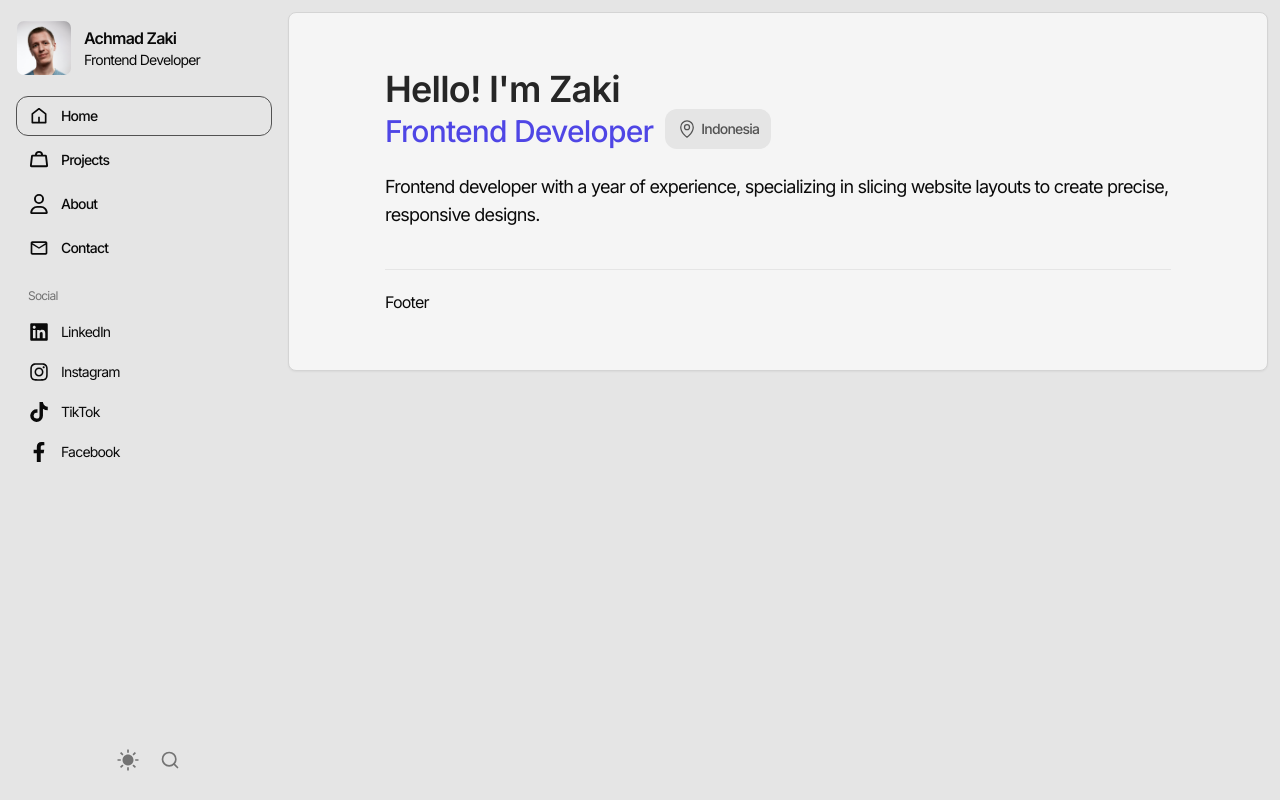
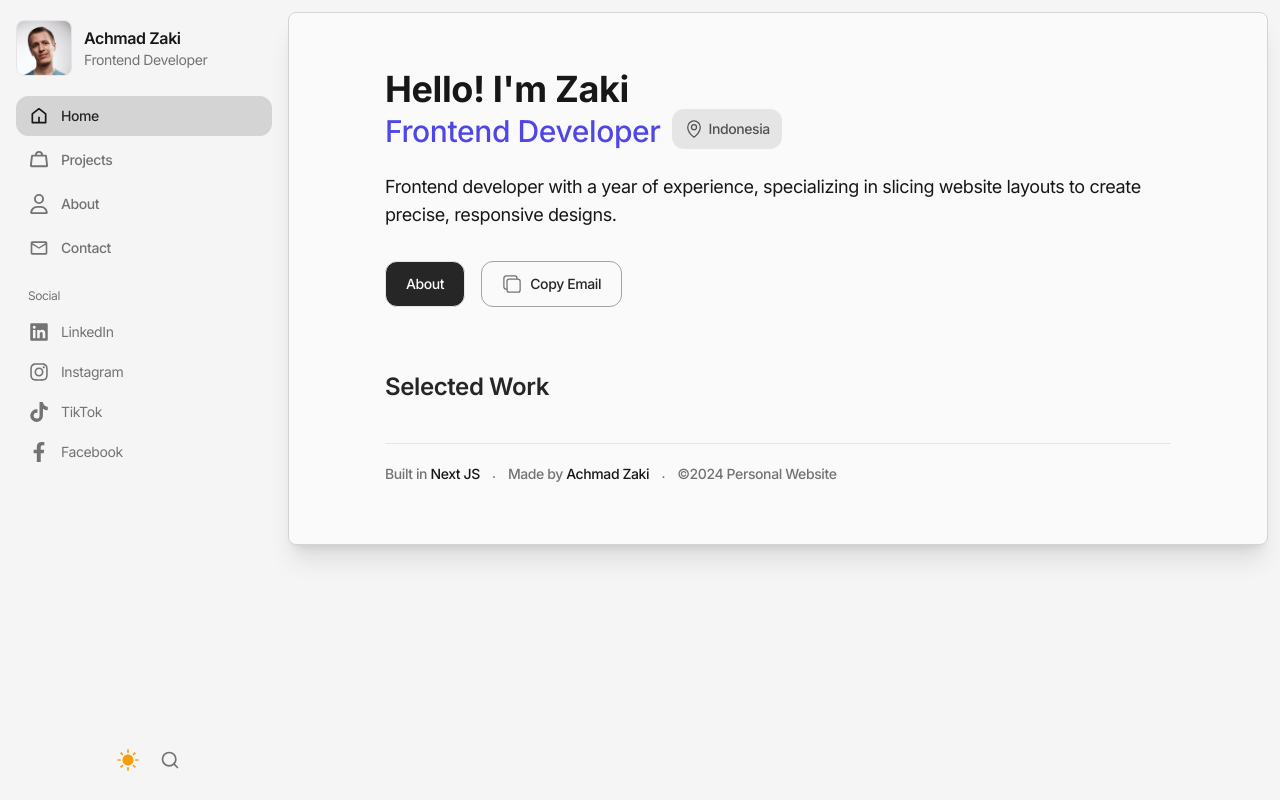
Before and after one commit to achmad-zaki/portfolio, a Next.js app: page / in a window 1280 px wide. Built offline with nearby package versions, Linux system fonts and the light colour scheme.

Commit message:
done: fix sidebar

```diff
--- a/src/app/globals.css
+++ b/src/app/globals.css
@@ -4,8 +4,8 @@
 
 @layer base {
   :root {
-    --background: 0 0% 89.8%;
-    --foreground: 0 0% 3.9%;
+    --background: 0 0% 96.1%;
+    --foreground: 0 0% 9%;
     --card: 0 0% 100%;
     --card-foreground: 0 0% 3.9%;
     --popover: 0 0% 100%;
@@ -34,7 +34,7 @@
 
   .dark {
     --background: 0 0% 3.9%;
-    --foreground: 0 0% 98%;
+    --foreground: 0 0% 96.1%;
     --card: 0 0% 3.9%;
     --card-foreground: 0 0% 98%;
     --popover: 0 0% 3.9%;
@@ -67,7 +67,7 @@
   }
 
   body {
-    @apply bg-background text-foreground transition-all duration-300 tracking-tighter;
+    @apply bg-background text-foreground tracking-tight;
   }
 }
 
--- a/src/app/page.tsx
+++ b/src/app/page.tsx
@@ -1,9 +1,14 @@
 import { PiMapPin } from "react-icons/pi";
+import MotionSection from "@/components/MotionSection";
+import Button from "@/components/ui/button";
+import { IoCopyOutline } from "react-icons/io5";
+import Link from "next/link";
 
 export default function HomePage() {
   return (
-    <section className="">
-      <h1 className="text-4xl font-semibold dark:text-neutral-100 text-neutral-800">Hello! I&apos;m Zaki</h1>
+    <div className="space-y-16">
+      <MotionSection delay={0.15}>
+        <h1 className="text-4xl font-bold">Hello! I&apos;m Zaki</h1>
         <div className="flex flex-wrap gap-3">
           <h3 className="text-3xl font-medium dark:text-indigo-300 text-indigo-600 mt-1">Frontend Developer</h3>
           <div className="dark:bg-neutral-800 bg-neutral-200 dark:text-neutral-400 text-neutral-600 font-medium rounded-xl flex items-center px-3 py-2 gap-1">
@@ -14,6 +19,30 @@ export default function HomePage() {
         <div>
           <p className="mt-6 dark:text-neutral-400 text-lg">Frontend developer with a year of experience, specializing in slicing website layouts to create precise, responsive designs.</p>
         </div>
-    </section>
+        <div className="mt-8 flex flex-col md:flex-row items-center gap-4">
+          <Link href="/about" className="block w-full md:w-auto">
+            <Button
+              size="md"
+              className="w-full md:w-auto"
+            >
+              About
+            </Button>
+          </Link>
+          <Button
+            icon={<IoCopyOutline className="size-5 text-neutral-500" />}
+            size="md"
+            variant="outline"
+            className="w-full md:w-auto"
+          >
+            Copy Email
+          </Button>
+        </div>
+      </MotionSection>
+
+      <MotionSection delay={0.3}>
+        <h1 className="text-2xl font-semibold dark:text-neutral-100 text-neutral-800">Selected Work</h1>
+
+      </MotionSection>
+    </div>
   );
 }
--- a/src/app/template.tsx
+++ /dev/null
@@ -1,14 +0,0 @@
-'use client'
-
-import { motion } from 'framer-motion'
-
-export default function Template({ children }: { children: React.ReactNode }) {
-    return (
-        <motion.main initial={{ y: 20, opacity: 0 }}
-            animate={{ y: 0, opacity: 1 }}
-            transition={{ ease: 'easeInOut', duration: 0.75 }}
-        >
-            {children}
-        </motion.main>
-    )
-}
--- a/src/components/DarkMode.tsx
+++ b/src/components/DarkMode.tsx
@@ -2,24 +2,24 @@
 
 import { RiMoonFill } from "react-icons/ri";
 import { useTheme } from "next-themes";
-import { useEffect, useState } from "react";
+import { Fragment } from "react";
 import { AiFillSun } from "react-icons/ai";
 
 const DarkMode = () => {
     const { theme, setTheme } = useTheme()
 
     return (
-        <>
+        <Fragment>
             {theme === 'dark' ? (
                 <button onClick={() => setTheme('light')} className="dark:hover:bg-neutral-800 hover:bg-neutral-200 p-2 rounded-full transition-smooth hover:rotate-12">
-                    <RiMoonFill className="size-6 text-neutral-500" />
+                    <RiMoonFill className="size-6 text-amber-500" />
                 </button>
             ) : (
                 <button onClick={() => setTheme('dark')} className="dark:hover:bg-neutral-800 hover:bg-neutral-200 p-2 rounded-full transition-smooth hover:rotate-12">
-                    <AiFillSun className="size-6 text-neutral-500" />
+                    <AiFillSun className="size-6 text-amber-500" />
                 </button>
             )}
-        </>
+        </Fragment>
     )
 }
 
--- a/src/components/Footer.tsx
+++ b/src/components/Footer.tsx
@@ -1,8 +1,17 @@
+import Link from 'next/link'
 import React from 'react'
 
 const Footer = () => {
     return (
-        <div className='border-t mt-10 pt-5'>Footer</div>
+        <div className='border-t mt-10 pt-5'>
+            <div className='flex flex-wrap gap-x-3'>
+                <p className='text-sm dark:text-neutral-500 text-neutral-500 font-medium'>Built in <Link href="https://nextjs.org/" className='text-foreground dark:hover:text-neutral-400 transition-smooth'>Next JS</Link></p>
+                <p className='dark:text-neutral-500 text-neutral-500'>&#903;</p>
+                <p className='text-sm dark:text-neutral-500 text-neutral-500 font-medium'>Made by <Link href="/" className='text-foreground dark:hover:text-neutral-400 transition-smooth'>Achmad Zaki</Link></p>
+                <p className='dark:text-neutral-500 text-neutral-500'>&#903;</p>
+                <p className='text-sm dark:text-neutral-500 text-neutral-500 font-medium'>&copy;2024 Personal Website</p>
+            </div>
+        </div>
     )
 }
 
--- /dev/null
+++ b/src/components/MotionSection.tsx
@@ -0,0 +1,17 @@
+'use client'
+
+import { motion } from 'framer-motion';
+
+const MotionSection = ({ children, delay = 0 }: { children: React.ReactNode, delay: number }) => {
+    return (
+        <motion.section
+            initial={{ opacity: 0, translateY: 15 }}
+            animate={{ opacity: 1, translateY: 0 }}
+            transition={{ type: 'spring', ease: "easeInOut", duration: 0.75, delay: delay }}
+        >
+            {children}
+        </motion.section>
+    );
+};
+
+export default MotionSection;
--- a/src/components/Sidebar.tsx
+++ b/src/components/Sidebar.tsx
@@ -8,6 +8,7 @@ import { twMerge } from "tailwind-merge"
 import { SOCIAL_ITEMS } from "@/constants/social"
 import DarkMode from "./DarkMode"
 import Search from "./Search"
+import Tooltip from "./ui/tooltip"
 
 const Sidebar = () => {
     const pathname = usePathname()
@@ -18,31 +19,29 @@ const Sidebar = () => {
                 <div className="flex items-center">
                     <Avatar />
                     <div className="hidden lg:block ml-3">
-                        <h5 className="dark:text-neutral-100 font-semibold">Achmad Zaki</h5>
-                        <p className="text-sm dark:text-neutral-400">Frontend Developer</p>
+                        <h5 className="text-foreground font-semibold">Achmad Zaki</h5>
+                        <p className="text-sm text-neutral-500">Frontend Developer</p>
                     </div>
                 </div>
 
                 <div className="flex flex-col items-center lg:items-start gap-y-5 flex-1">
                     <div className="w-full flex flex-col gap-y-1">
                         {MENU_ITEMS.map((menu, index) => {
-                            const activeClass = pathname === menu.href ? 'dark:bg-neutral-700 bg-neutral-200 border border-neutral-600' : ''
-                            const activeText = pathname === menu.href ? 'dark:text-neutral-100 text-neutral-700' : 'dark:text-neutral-400 text-neutral-500'
+                            const activeClass = pathname === menu.href ? 'dark:bg-neutral-700 bg-neutral-300 border dark:border-neutral-600 border-neutral-300' : ''
+                            const activeText = pathname === menu.href ? 'dark:text-neutral-100 text-neutral-800' : 'dark:text-neutral-400 text-neutral-500'
 
                             return (
                                 <Link key={index} href={menu.href}>
                                     <div
-                                        className={twMerge(`relative group dark:hover:bg-neutral-800 border border-transparent dark:hover:border-neutral-600 transition-smooth h-12 lg:h-10 flex lg:flex-row items-center justify-center lg:justify-start rounded-xl lg:px-3`, activeClass)}
+                                        className={twMerge(`relative group dark:hover:bg-neutral-800 hover:bg-neutral-200 border border-transparent dark:hover:border-neutral-600 transition-smooth h-12 lg:h-10 flex lg:flex-row items-center justify-center lg:justify-start rounded-xl lg:px-3`, activeClass)}
                                     >
-                                        <menu.icon className={`size-5 ${pathname === menu.href ? 'dark:text-neutral-100' : 'dark:text-neutral-600'} transition-smooth`} />
-                                        <div className={`hidden ${pathname === menu.href ? 'dark:text-neutral-100' : 'dark:text-neutral-400'} group-hover:dark:text-neutral-100 lg:block ml-3 font-medium text-sm capitalize transition-smooth`}>
+                                        <menu.icon className={`size-5 ${pathname === menu.href ? 'dark:text-neutral-100 text-neutral-900 dark:group-hover:text-neutral-100 lg:group-hover:text-neutral-800' : 'dark:text-neutral-600 text-neutral-500 dark:group-hover:text-neutral-300 lg:dark:group-hover:text-neutral-600 lg:group-hover:text-neutral-500 group-hover:text-neutral-800'} transition-smooth`} />
+
+                                        <div className={`hidden ${activeText} group-hover:dark:text-neutral-100 group-hover:text-neutral-700 lg:block ml-3 font-medium text-sm capitalize transition-smooth`}>
                                             {menu.name}
                                         </div>
 
-                                        {/* tootip */}
-                                        <span className="absolute lg:hidden z-50 opacity-0 group-hover:opacity-80 transition-opacity duration-300 dark:bg-neutral-950 text-white text-xs rounded-lg py-1 px-2 left-full ml-2 pointer-events-none capitalize border border-neutral-700">
-                                            {menu.name}
-                                        </span>
+                                        <Tooltip text={menu.name} />
                                     </div>
                                 </Link>
                             )
@@ -55,16 +54,14 @@ const Sidebar = () => {
                             {SOCIAL_ITEMS.map((social, index) => (
                                 <Link target="_blank" key={index} href={social.href}>
                                     <div
-                                        className="relative group dark:hover:bg-neutral-800 border border-transparent dark:hover:border-neutral-600 transition-smooth h-12 lg:h-10 flex lg:flex-row items-center justify-center lg:justify-start rounded-xl lg:px-3"
+                                        className="relative group dark:text-neutral-400 text-neutral-500 dark:hover:bg-neutral-800 hover:bg-neutral-200 border border-transparent dark:hover:border-neutral-600 transition-smooth h-12 lg:h-10 flex lg:flex-row items-center justify-center lg:justify-start rounded-xl lg:px-3"
                                     >
-                                        <social.icon className={`size-5 ${social.color} dark:text-neutral-600 transition-smooth`} />
+                                        <social.icon className={`size-5 ${social.color} dark:text-neutral-600 text-neutral-500 transition-smooth`} />
                                         <div className="hidden lg:block ml-3 text-sm capitalize">
                                             {social.name}
                                         </div>
 
-                                        <span className="absolute lg:hidden z-50 opacity-0 group-hover:opacity-80 transition-opacity duration-300 dark:bg-neutral-950 text-white text-xs rounded-lg py-1 px-2 left-full ml-2 pointer-events-none capitalize border border-neutral-700">
-                                            {social.name}
-                                        </span>
+                                        <Tooltip text={social.name} />
                                     </div>
                                 </Link>
                             ))}
--- a/src/components/layouts/index.tsx
+++ b/src/components/layouts/index.tsx
@@ -1,19 +1,20 @@
+import { Fragment } from "react";
 import Footer from "../Footer";
 import Navbar from "../Navbar";
 import Sidebar from "../Sidebar";
 
 const MainLayout = ({ children }: { children: React.ReactNode }) => {
     return (
-        <>
+        <Fragment>
             <Navbar />
             <div className="flex">
                 <Sidebar />
-                <div className="border w-full dark:bg-neutral-900 dark:border-neutral-800 border-neutral-300 bg-neutral-100 mt-24 md:ml-20 lg:ml-72 md:mt-3 m-3 rounded-lg shadow-sm px-5 md:px-16 lg:px-24 py-10 md:py-14">
+                <div className="border w-full dark:bg-neutral-900 dark:border-neutral-800 border-neutral-300 bg-neutral-50 mt-24 md:ml-20 lg:ml-72 md:mt-3 m-3 rounded-lg shadow-xl px-5 md:px-16 lg:px-24 py-10 md:py-14">
                     {children}
                     <Footer />
                 </div>
             </div>
-        </>
+        </Fragment>
     );
 }
 
--- a/src/components/ui/button.tsx
+++ b/src/components/ui/button.tsx
@@ -1,8 +1,52 @@
-import { FC } from "react"
+'use client'
 
-const Button: FC = () => {
+import { FC, ReactNode } from "react"
+import { twMerge } from "tailwind-merge"
+
+interface IButtonProps {
+    type?: 'submit' | 'button'
+    onClick?: () => void
+    className?: string
+    icon?: ReactNode
+    children: ReactNode,
+    size?: "sm" | "md" | "lg",
+    variant?: "default" | "outline"
+}
+
+const Button: FC<IButtonProps> = ({
+    children,
+    type = 'button',
+    className,
+    icon,
+    size = "md",
+    variant = "default"
+}) => {
+
+    const baseClases = "font-medium rounded-xl inline-flex items-center justify-center border transition-smooth"
+
+    const buttonVariants = {
+        default: "dark:bg-neutral-700 bg-neutral-800 text-neutral-50 dark:hover:bg-neutral-600 hover:bg-indigo-600 dark:border-neutral-500 border-neutral-200",
+        outline: "dark:border-neutral-700 border-neutral-400 dark:hover:border-neutral-500 hover:border-neutral-500 dark:text-neutral-50 text-neutral-800",
+    }
+
+    const buttonSize = {
+        sm: "py-2.5 px-4 text-xs",
+        md: "py-3 px-5 text-sm",
+        lg: "py-4 px-6 text-lg",
+    }
+
     return (
-        <div>button</div>
+        <button
+            className={twMerge(`${baseClases} ${buttonVariants[variant]} ${buttonSize[size]} ${className}`)}
+            type={type}
+        >
+            {icon && (
+                <span className="mr-2">
+                    {icon}
+                </span>
+            )}
+            {children}
+        </button>
     )
 }
 
```
Also changed, not shown: src/app/layout.tsx (+3 -5 lines), src/components/ui/tooltip.tsx (+20 -0 lines). Lines whose indentation alone changed are shown as unchanged.
